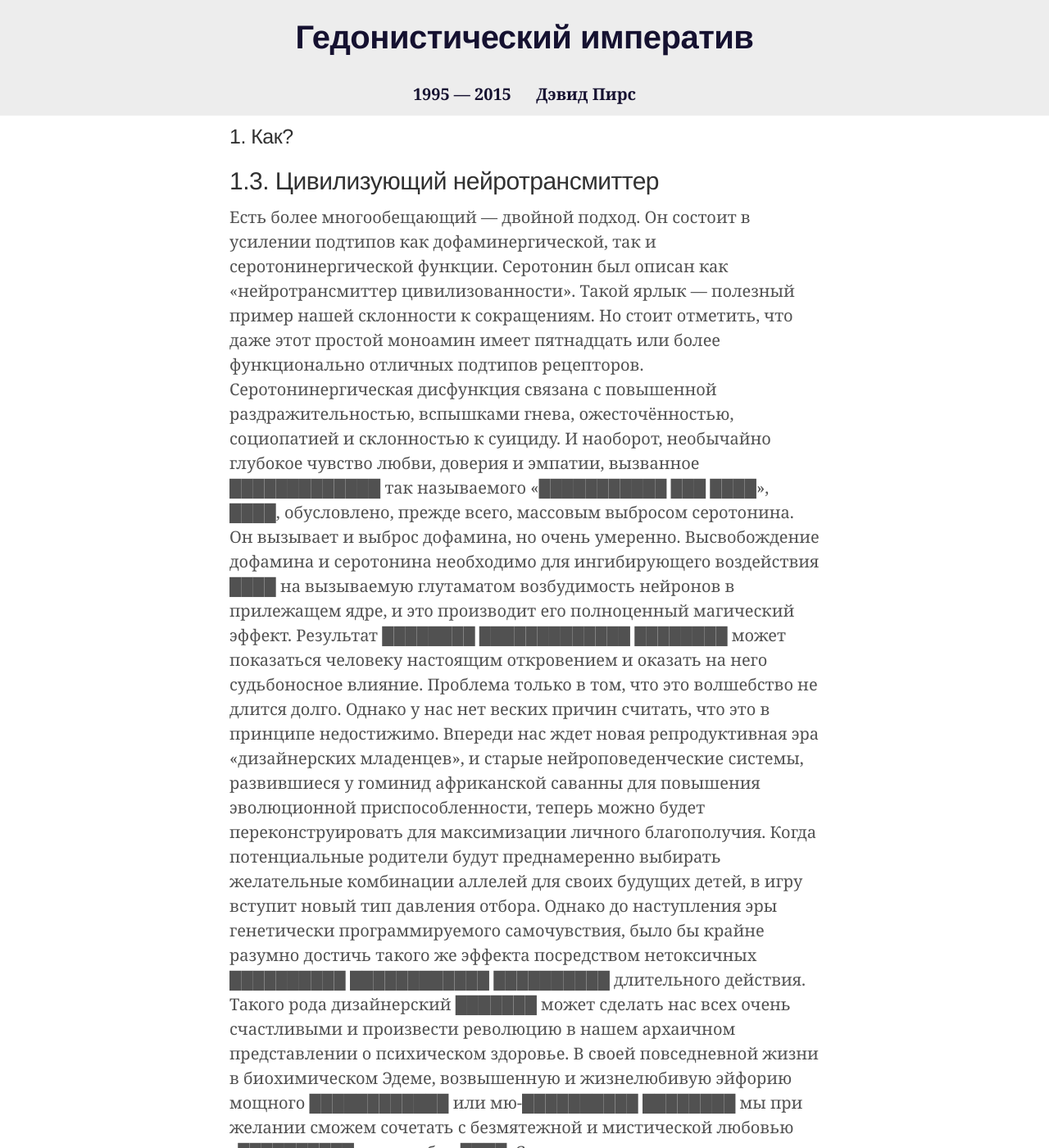
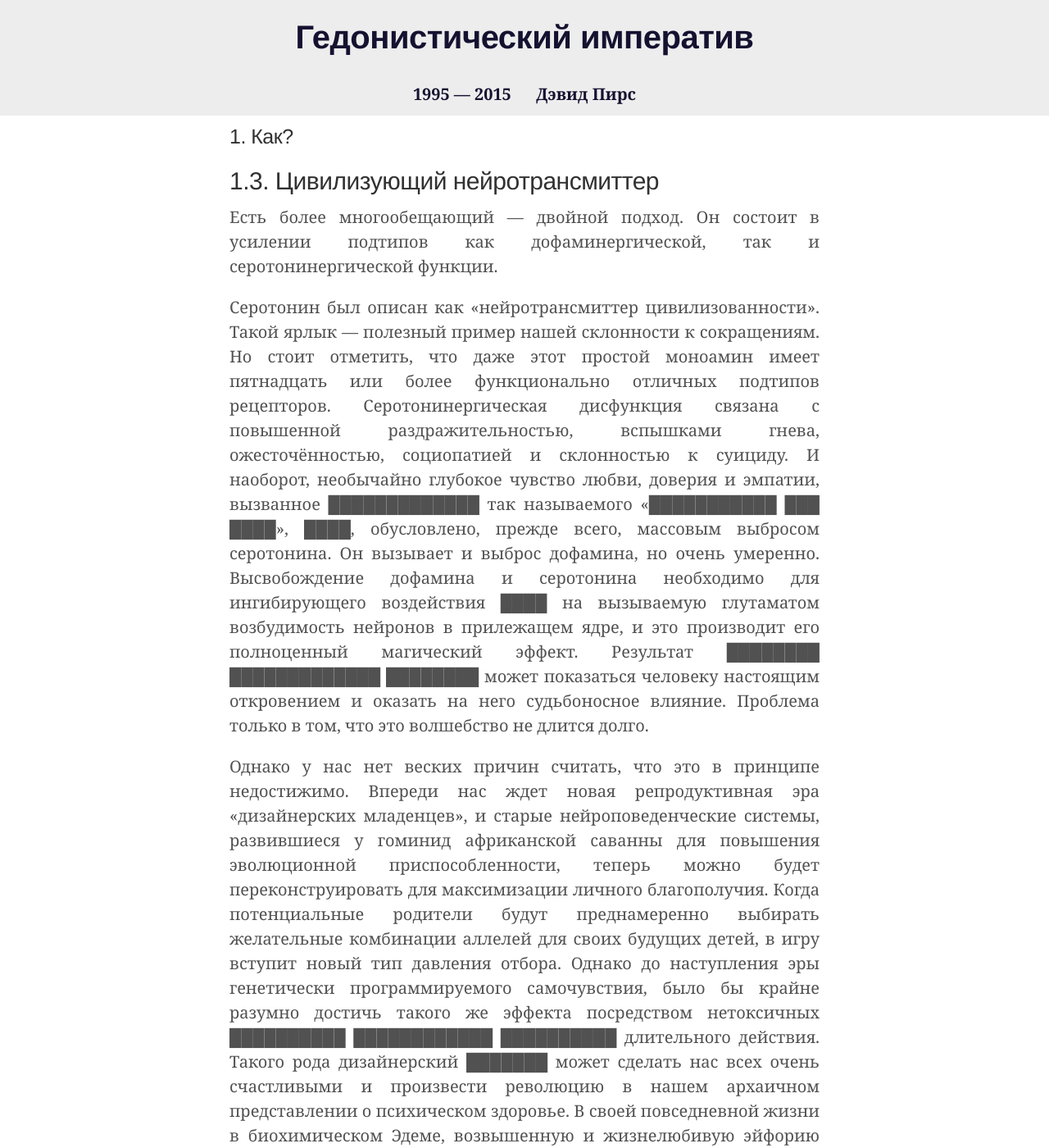
Before and after one commit to HedWeb-RU/hedweb-ru.github.io, a Jekyll site: the page built from hi/how/the-civilising-neurotransmitter.md, in a window 1280 px wide and 1400 px high. Shown: the whole window at 82% size. Built offline with Jekyll 4.4.1, drawn with Linux system fonts in a browser that asks for light colours; some of the changed text lies outside the part shown.

Commit message:
Update 3-the-civilising-neurotransmitter.md

```diff
--- a/_includes/hi/1/3-the-civilising-neurotransmitter.md
+++ b/_includes/hi/1/3-the-civilising-neurotransmitter.md
@@ -1,9 +1,9 @@
-Есть более многообещающий — двойной подход. Он состоит в усилении подтипов как дофаминергической, так и серотонинергической функции.
+<p>Есть более многообещающий — двойной подход. Он состоит в усилении подтипов как дофаминергической, так и серотонинергической функции.</p>
 
-Серотонин был описан как «нейротрансмиттер цивилизованности». Такой ярлык — полезный пример нашей склонности к сокращениям. Но стоит отметить, что даже этот простой моноамин имеет пятнадцать или более функционально отличных подтипов рецепторов. Серотонинергическая дисфункция связана с повышенной раздражительностью, вспышками гнева, ожесточённостью, социопатией и склонностью к суициду. И наоборот, необычайно глубокое чувство любви, доверия и эмпатии, вызванное █████████████ так называемого «███████████ ███ ████», ████, обусловлено, прежде всего, массовым выбросом серотонина. Он вызывает и выброс дофамина, но очень умеренно. Высвобождение дофамина и серотонина необходимо для ингибирующего воздействия ████ на вызываемую глутаматом возбудимость нейронов в прилежащем ядре, и это производит его полноценный магический эффект. Результат ████████ █████████████ ████████ может показаться человеку настоящим откровением и оказать на него судьбоносное влияние. Проблема только в том, что это волшебство не длится долго.
+<p>Серотонин был описан как «нейротрансмиттер цивилизованности». Такой ярлык — полезный пример нашей склонности к сокращениям. Но стоит отметить, что даже этот простой моноамин имеет пятнадцать или более функционально отличных подтипов рецепторов. Серотонинергическая дисфункция связана с повышенной раздражительностью, вспышками гнева, ожесточённостью, социопатией и склонностью к суициду. И наоборот, необычайно глубокое чувство любви, доверия и эмпатии, вызванное █████████████ так называемого «███████████ ███ ████», ████, обусловлено, прежде всего, массовым выбросом серотонина. Он вызывает и выброс дофамина, но очень умеренно. Высвобождение дофамина и серотонина необходимо для ингибирующего воздействия ████ на вызываемую глутаматом возбудимость нейронов в прилежащем ядре, и это производит его полноценный магический эффект. Результат ████████ █████████████ ████████ может показаться человеку настоящим откровением и оказать на него судьбоносное влияние. Проблема только в том, что это волшебство не длится долго.</p>
 
-Однако у нас нет веских причин считать, что это в принципе недостижимо. Впереди нас ждет новая репродуктивная эра «дизайнерских младенцев», и старые нейроповеденческие системы, развившиеся у гоминид африканской саванны для повышения эволюционной приспособленности, теперь можно будет переконструировать для максимизации личного благополучия. Когда потенциальные родители будут преднамеренно выбирать желательные комбинации аллелей для своих будущих детей, в игру вступит новый тип давления отбора. Однако до наступления эры генетически программируемого самочувствия, было бы крайне разумно достичь такого же эффекта посредством нетоксичных ██████████ ████████████ ██████████ длительного действия. Такого рода дизайнерский ███████ может сделать нас всех очень счастливыми и произвести революцию в нашем архаичном представлении о психическом здоровье. В своей повседневной жизни в биохимическом Эдеме, возвышенную и жизнелюбивую эйфорию мощного ████████████ или мю-██████████ ████████ мы при желании сможем сочетать с безмятежной и мистической любовью «██████████» наподобие ████. Состояния ясного и целенаправленного мышления могут успешно сосуществовать с глубокой любовью к своим собратьям. При желании, такие состояния мы можем сделать биологически естественными и, в конечном счёте, врождёнными. Нас ждут невообразимо прекрасные времена.
+<p>Однако у нас нет веских причин считать, что это в принципе недостижимо. Впереди нас ждет новая репродуктивная эра «дизайнерских младенцев», и старые нейроповеденческие системы, развившиеся у гоминид африканской саванны для повышения эволюционной приспособленности, теперь можно будет переконструировать для максимизации личного благополучия. Когда потенциальные родители будут преднамеренно выбирать желательные комбинации аллелей для своих будущих детей, в игру вступит новый тип давления отбора. Однако до наступления эры генетически программируемого самочувствия, было бы крайне разумно достичь такого же эффекта посредством нетоксичных ██████████ ████████████ ██████████ длительного действия. Такого рода дизайнерский ███████ может сделать нас всех очень счастливыми и произвести революцию в нашем архаичном представлении о психическом здоровье. В своей повседневной жизни в биохимическом Эдеме, возвышенную и жизнелюбивую эйфорию мощного ████████████ или мю-██████████ ████████ мы при желании сможем сочетать с безмятежной и мистической любовью «██████████» наподобие ████. Состояния ясного и целенаправленного мышления могут успешно сосуществовать с глубокой любовью к своим собратьям. При желании, такие состояния мы можем сделать биологически естественными и, в конечном счёте, врождёнными. Нас ждут невообразимо прекрасные времена.</p>
 
-По мере развития гедонистического инжиниринга в зрелую биомедицинскую дисциплину, выбираемые нами формы рая смогут все больше кодироваться в нас заранее. Начнут появляться экстатики от рождения, и их число будет стремительно расти. Все удивительные модели ментального сверхздоровья, которые обсуждаются в этом разделе «Гедонистического Императива», стоит рассматривать как упрощенные прототипы. Инновационный, высоко детализированный био-рай в действительности будет гораздо богаче и сложнее. В настоящее время нам не хватает семантической компетентности, чтобы обсуждать его полноценно. И все же, какими бы неуклюжими ни оказались наши первые шаги к цели, глобальная стратегия должна сводиться к точной нейрохимической инженерии счастья для каждого чувствующего организма на планете.
+<p>По мере развития гедонистического инжиниринга в зрелую биомедицинскую дисциплину, выбираемые нами формы рая смогут все больше кодироваться в нас заранее. Начнут появляться экстатики от рождения, и их число будет стремительно расти. Все удивительные модели ментального сверхздоровья, которые обсуждаются в этом разделе «Гедонистического Императива», стоит рассматривать как упрощенные прототипы. Инновационный, высоко детализированный био-рай в действительности будет гораздо богаче и сложнее. В настоящее время нам не хватает семантической компетентности, чтобы обсуждать его полноценно. И все же, какими бы неуклюжими ни оказались наши первые шаги к цели, глобальная стратегия должна сводиться к точной нейрохимической инженерии счастья для каждого чувствующего организма на планете.</p>
 
-Звучит безумно? Да, но так можно сказать почти о любом радикальном реформаторском движении в истории человечества, причем некоторые из них были действительно сумасшедшими.
+<p>Звучит безумно? Да, но так можно сказать почти о любом радикальном реформаторском движении в истории человечества, причем некоторые из них были действительно сумасшедшими.</p>
```
